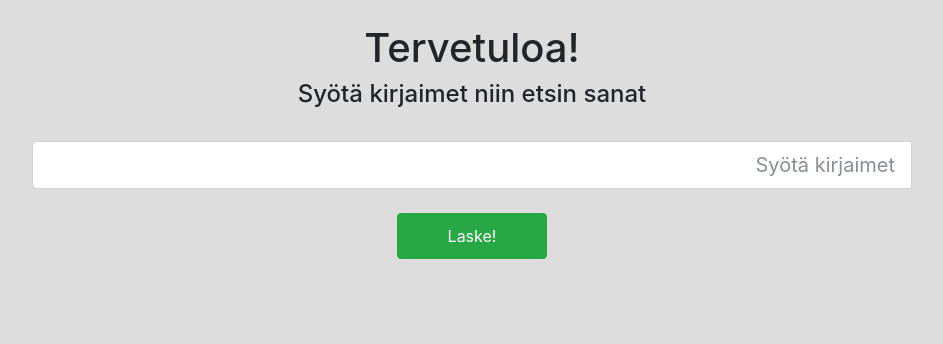
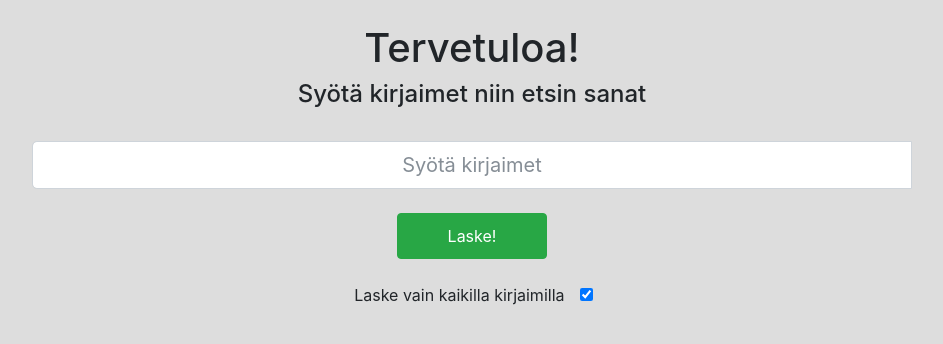
Before and after one commit to juhopiikki/sanaratkaisija, a PHP site: page / in a window 1280 px wide. Shown: the top 344 px of the page, without its empty margins (168-1111 px from the left). Run offline with PHP 8.4, Linux system fonts and the light colour scheme.

Commit message:
option to calculate only with all letters. also some other improvements

```diff
--- a/css/main.css
+++ b/css/main.css
@@ -2,10 +2,11 @@ body {
   background-color: #dddddd !important;
 }
 
-input {
+.input {
   max-width: 100%;
-  text-align: right;
+  text-align: center;
 }
+
 /* Otsikko */
 .mainheader {
   text-align: center;
@@ -17,22 +18,40 @@ input {
   max-width: 100%;
 }
 
-.button {
+.butt {
   text-align: center;
 }
 
 .btn {
   padding: 10px 50px 10px 50px !important;
+}
 
+.row {
+    text-align: center;
+}
+
+.rightcol {
+  text-align: right;
+  margin-left: 200px;
+  padding-right: 0px !important;
+}
+
+.leftcol {
+  text-align: left;
+}
+
+.centered {
+  margin: auto;
+  text-align: center;
 }
 
 .btn-very-large {
   padding: 18px 28px;
-    font-size: 22px;
-    line-height: normal;
-    -webkit-border-radius: 8px;
-       -moz-border-radius: 8px;
-            border-radius: 8px;
+  font-size: 22px;
+  line-height: normal;
+  -webkit-border-radius: 8px;
+  -moz-border-radius: 8px;
+  border-radius: 8px;
 }
 
 .wordlist {
--- a/index.html
+++ b/index.html
@@ -26,11 +26,24 @@
     <br>
     <div class="input-group input-group-lg">
       <input type="text" class="form-control" name="kirjaimet"
-        placeholder="Syötä kirjaimet" id="letters"><br>
+        placeholder="Syötä kirjaimet" id="letters" style="text-align:center !important;"><br>
     </div>
     <br>
-    <div class="button">
-      <button class="btn btn-success btn-very-large" type="button" id="calculate">Laske!</button>
+    <div class="centered">
+      <div class="col">
+        <div class="button">
+          <button class="btn btn-success btn-very-large" type="button" id="calculate">Laske!</button>
+        </div>
+        <br>
+        <div class="row">
+          <div class="col rightcol">
+            <p> Laske vain kaikilla kirjaimilla </p>
+          </div>
+          <div class="col leftcol">
+            <input type="checkbox" name="my-checkbox" checked id="dontCalculateAll">
+          </div>
+        </div>
+      </div>
     </div>
     <br>
     <div class="wordlist">
--- a/js/main-jQuery.js
+++ b/js/main-jQuery.js
@@ -4,6 +4,8 @@ $(document).ready(function() {
   var list1 = [];
   var finnishWords = [];
   var combinations = [];
+
+  var dontCalculateAll = $("#dontCalculateAll").val();
 
   $.ajax({
     type: "GET" ,
@@ -17,13 +19,19 @@ $(document).ready(function() {
   });
 
   $("#calculate").click(function() {
+
+    dontCalculateAll = $("#dontCalculateAll").is(":checked");
     var word = $("#letters").val();
     var words2 = [];
     //console.log(word);
     combinations = getCombinations2(word);
-    for(var i = 0; i < combinations.length; i++) {
-      var test2 = getCombinations1(combinations[i]);
-      words2.push(test2);
+    if(dontCalculateAll) {
+      words2.push(getCombinations1(word));
+    } else {
+      for(var i = 0; i < combinations.length; i++) {
+        var test2 = getCombinations1(combinations[i]);
+        words2.push(test2);
+      }
     }
     var uniqueWords = [];
 
@@ -33,9 +41,12 @@ $(document).ready(function() {
       }
     }
 
+    var anyfound = false;
+
     $("#wordlist").empty();
     for(i = 0; i < uniqueWords.length; i++) {
       if(finnishWords.indexOf(uniqueWords[i]) > 0) {
+        anyfound = true;
         var li = document.createElement('li');
         $("#wordlist").append(li);
         li.innerHTML = li.innerHTML + "<h5>"
@@ -44,6 +55,14 @@ $(document).ready(function() {
         + "</h5>";
       }
     }
+
+    if(!anyfound) {
+      var li = document.createElement('li');
+      $("#wordlist").append(li);
+      li.innerHTML = li.innerHTML + "<h5>" + "Yhtään sanaa ei löytynyt.."
+      + "</h5>";
+    }
+
   });
 
 });
```
